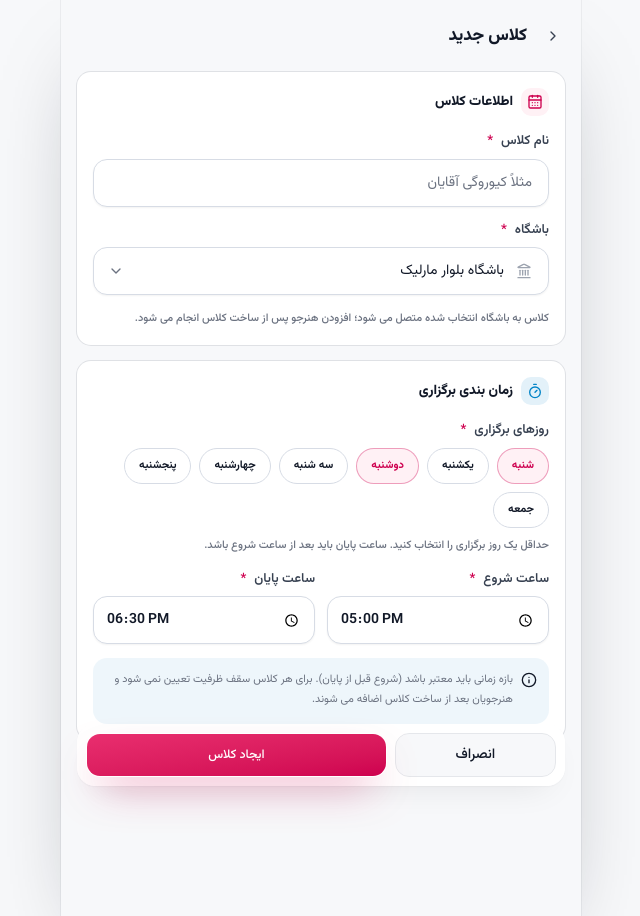
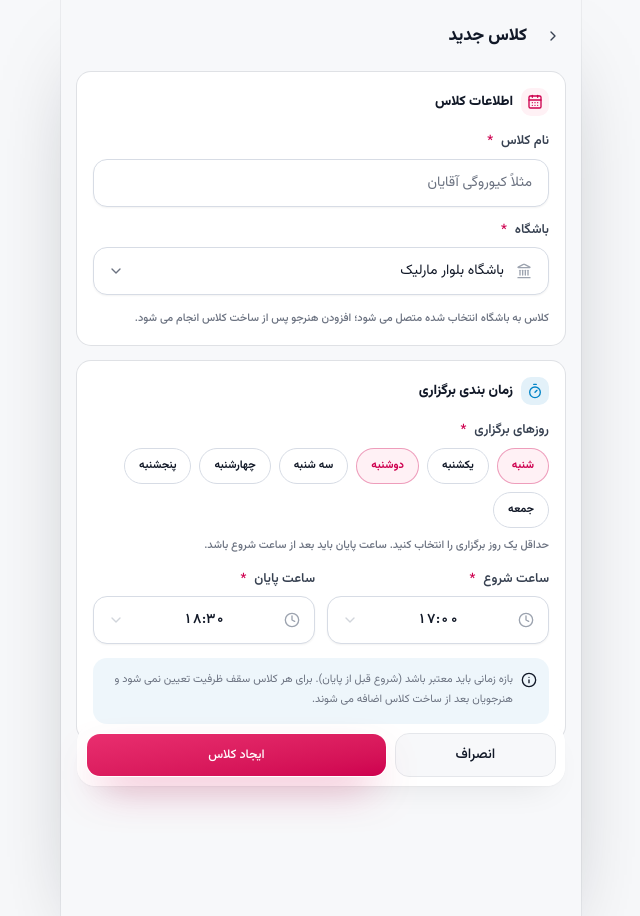
Before and after one commit to MostafaMemari/taekyar-pwa, a Next.js app: page /coach/sessions/new in a window 1280 px wide. Shown: the whole page, without its empty margins (319-959 px from the left). Built offline with nearby package versions, Linux system fonts and the light colour scheme.

Commit message:
feat: add shared 24-hour time picker
Replace the native time input, which rendered AM/PM in English, with a
wheel picker matching DatePicker. Hours and minutes show in Persian
digits while the model keeps Latin HH:mm.

```diff
--- a/src/components/coach/sessions/session-form-fields.tsx
+++ b/src/components/coach/sessions/session-form-fields.tsx
@@ -3,6 +3,7 @@
 import { CalendarDays, Info, Landmark, Timer } from "lucide-react";
 import { FormSection } from "@/components/coach/coach-form";
 import { AuthField, AuthSelect } from "@/components/shared/auth-field";
+import { TimePicker } from "@/components/shared/time-picker";
 import { Alert, AlertDescription } from "@/components/ui/alert";
 import { Field, FieldDescription, FieldLabel } from "@/components/ui/field";
 import { Input } from "@/components/ui/input";
@@ -83,27 +84,17 @@ export function SessionScheduleFields({ form, onChange }: FieldsProps) {
 
       <div className="grid grid-cols-2 gap-3">
         <AuthField label="ساعت شروع" htmlFor="startTime" required>
-          <Input
+          <TimePicker
             id="startTime"
-            name="startTime"
-            type="time"
-            dir="ltr"
+            title="ساعت شروع"
             value={form.start}
-            onChange={(event) => onChange("start", event.target.value)}
-            className="h-12 rounded-xl px-3 text-center text-sm font-semibold tabular-nums"
+            onChange={(value) => onChange("start", value)}
+            defaultValue="17:00"
           />
         </AuthField>
 
         <AuthField label="ساعت پایان" htmlFor="endTime" required>
-          <Input
-            id="endTime"
-            name="endTime"
-            type="time"
-            dir="ltr"
-            value={form.end}
-            onChange={(event) => onChange("end", event.target.value)}
-            className="h-12 rounded-xl px-3 text-center text-sm font-semibold tabular-nums"
-          />
+          <TimePicker id="endTime" title="ساعت پایان" value={form.end} onChange={(value) => onChange("end", value)} defaultValue="18:30" />
         </AuthField>
       </div>
 
--- /dev/null
+++ b/src/components/shared/time-picker.tsx
@@ -0,0 +1,140 @@
+"use client";
+
+import { ChevronDown, Clock } from "lucide-react";
+import { useState } from "react";
+import { WheelColumn } from "@/components/shared/wheel-column";
+import { Button } from "@/components/ui/button";
+import { Sheet, SheetContent, SheetDescription, SheetFooter, SheetHeader, SheetTitle } from "@/components/ui/sheet";
+import { toPersianDigits } from "@/lib/digits";
+import { cn } from "@/lib/utils";
+
+type TimeParts = { hour: number; minute: number };
+
+type TimePickerProps = {
+  id?: string;
+  title: string;
+  value: string;
+  onChange: (value: string) => void;
+  defaultValue?: string;
+};
+
+const DEFAULT_TIME: TimeParts = { hour: 17, minute: 0 };
+
+function parseTime(value: string): TimeParts | null {
+  const match = value.match(/^(\d{1,2}):(\d{2})$/);
+  if (!match) return null;
+
+  const hour = Number(match[1]);
+  const minute = Number(match[2]);
+  if (hour < 0 || hour > 23 || minute < 0 || minute > 59) return null;
+  return { hour, minute };
+}
+
+function formatTime({ hour, minute }: TimeParts) {
+  return `${String(hour).padStart(2, "0")}:${String(minute).padStart(2, "0")}`;
+}
+
+function twoDigits(value: number) {
+  return toPersianDigits(String(value).padStart(2, "0"));
+}
+
+export function TimePicker({ id, title, value, onChange, defaultValue }: TimePickerProps) {
+  const [open, setOpen] = useState(false);
+  const [draft, setDraft] = useState<TimeParts>(DEFAULT_TIME);
+
+  const display = parseTime(value);
+
+  const handleOpen = () => {
+    setDraft(parseTime(value) ?? parseTime(defaultValue ?? "") ?? DEFAULT_TIME);
+    setOpen(true);
+  };
+
+  const confirm = () => {
+    onChange(formatTime(draft));
+    setOpen(false);
+  };
+
+  return (
+    <>
+      <Button
+        id={id}
+        type="button"
+        variant="field"
+        aria-haspopup="dialog"
+        aria-expanded={open}
+        className={cn("relative h-12 w-full rounded-xl px-11 text-sm font-semibold", display ? "text-ink" : "text-muted-foreground")}
+        onClick={handleOpen}
+      >
+        <Clock className="pointer-events-none absolute start-3.5 text-ink-subtle" aria-hidden="true" />
+        <span className="truncate tabular-nums">{display ? toPersianDigits(formatTime(display)) : "انتخاب ساعت"}</span>
+        <ChevronDown className="pointer-events-none absolute end-3.5 text-ink-faint" aria-hidden="true" />
+      </Button>
+
+      <Sheet open={open} onOpenChange={setOpen}>
+        <SheetContent
+          side="bottom"
+          showCloseButton={false}
+          className="mx-auto w-full max-w-md rounded-t-3xl px-5 pt-2 pb-[max(18px,env(safe-area-inset-bottom))]"
+        >
+          <div className="mx-auto h-1 w-10 shrink-0 rounded-full bg-muted-foreground/25" aria-hidden="true" />
+
+          <SheetHeader className="gap-1 p-0 text-center">
+            <SheetTitle className="text-base font-extrabold text-ink">انتخاب {title}</SheetTitle>
+            <SheetDescription className="text-[11px] font-medium leading-5 text-ink-subtle">
+              ساعت را به صورت ۲۴ ساعته و با کشیدن ستون ها انتخاب کنید.
+            </SheetDescription>
+          </SheetHeader>
+
+          <div className="rounded-2xl bg-muted/60 px-3 pt-3 pb-2">
+            <div className="grid grid-cols-2 gap-2 text-center text-[10px] font-semibold text-ink-subtle">
+              <span>دقیقه</span>
+              <span>ساعت</span>
+            </div>
+
+            <div className="relative mt-1">
+              <div
+                aria-hidden="true"
+                className="pointer-events-none absolute inset-x-0 top-1/2 z-0 h-11 -translate-y-1/2 rounded-xl border border-primary/25 bg-background shadow-[0_2px_10px_-2px_rgba(17,24,39,0.14)]"
+              />
+
+              <div className="relative z-10 grid grid-cols-2 gap-2">
+                <WheelColumn
+                  className="min-w-0"
+                  ariaLabel="دقیقه"
+                  min={0}
+                  max={59}
+                  value={draft.minute}
+                  onChange={(minute) => setDraft((current) => ({ ...current, minute }))}
+                  formatValue={twoDigits}
+                  scrollKey={open}
+                  showBand={false}
+                />
+
+                <WheelColumn
+                  className="min-w-0"
+                  ariaLabel="ساعت"
+                  min={0}
+                  max={23}
+                  value={draft.hour}
+                  onChange={(hour) => setDraft((current) => ({ ...current, hour }))}
+                  formatValue={twoDigits}
+                  scrollKey={open}
+                  showBand={false}
+                />
+              </div>
+            </div>
+          </div>
+
+          <SheetFooter className="flex-row gap-3 p-0 pt-1">
+            <Button type="button" variant="outline" size="cta" className="flex-1" onClick={() => setOpen(false)}>
+              انصراف
+            </Button>
+            <Button type="button" variant="brand" size="cta" className="flex-[2]" onClick={confirm}>
+              تایید
+            </Button>
+          </SheetFooter>
+        </SheetContent>
+      </Sheet>
+    </>
+  );
+}
```
Also changed, not shown: 1 other file (tests, documents, lock files or other folders).
